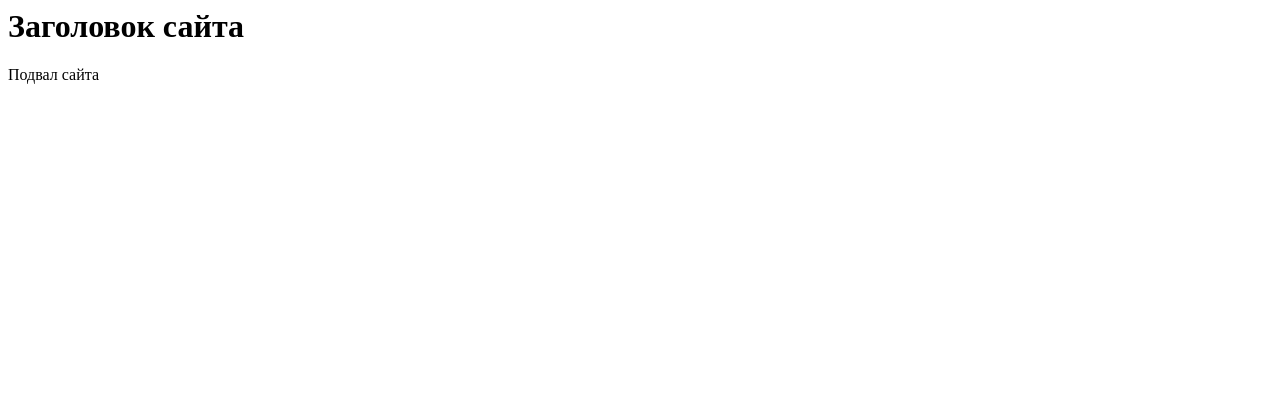
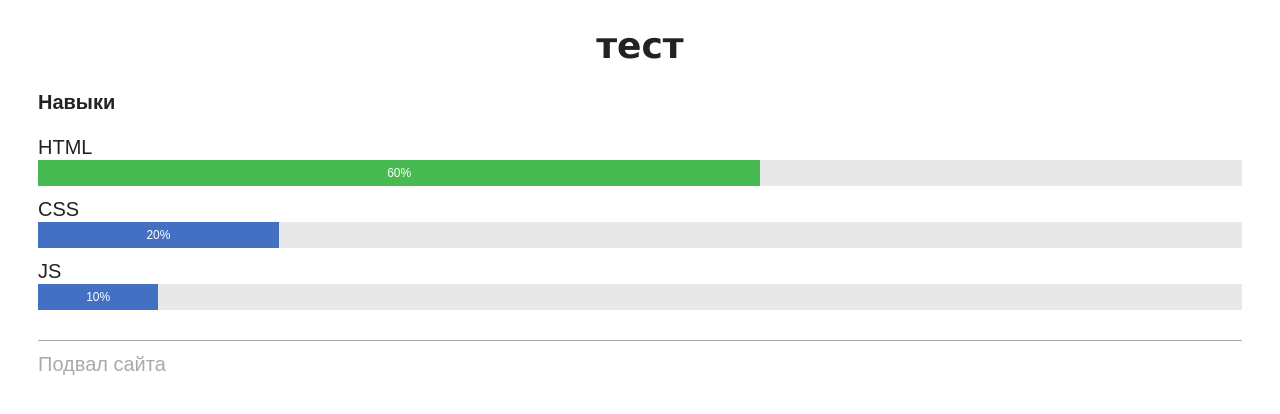
Before and after one commit to lllmzh/Lemzhina, a plain HTML site: page index.html in a window 1280 px wide. Drawn offline with Linux system fonts and the light colour scheme.

Commit message:
Кардинальное обновление html-страницы
Привязка css к html

```diff
--- a/index.html
+++ b/index.html
@@ -1,11 +1,29 @@
-<html>
+<!DOCTYPE html>
+<html lang="ru">
   <head>
+    <meta charset="utf-8">
     <title>Системы контроля версий. Git</title>
+    <link rel="stylesheet" href="style.css">
   </head>
   <body>
     <header>
-                <h1>Заголовок сайта</h1>
+      <h1 class="page-title">Тест</h1>
     </header>
-        <footer>Подвал сайта</footer>
+    <main>
+      <section>
+        <h2>Навыки</h2>
+        <dl class="skills">
+          <dt>HTML</dt>
+          <dd><div class="skills-level skills-level-ok" style="width: 60%" >60%</div></dd>
+          <dt>CSS</dt>
+          <dd><div class="skills-level" style="width: 20%">20%</div></dd>
+          <dt>JS</dt>
+          <dd><div class="skills-level" style="width: 10%">10%</div></dd>
+        </dl>
+      </section>
+    </main>
+    <footer>
+      Подвал сайта
+    </footer>
   </body>
 </html>
```
Lines whose indentation alone changed are shown as unchanged.
